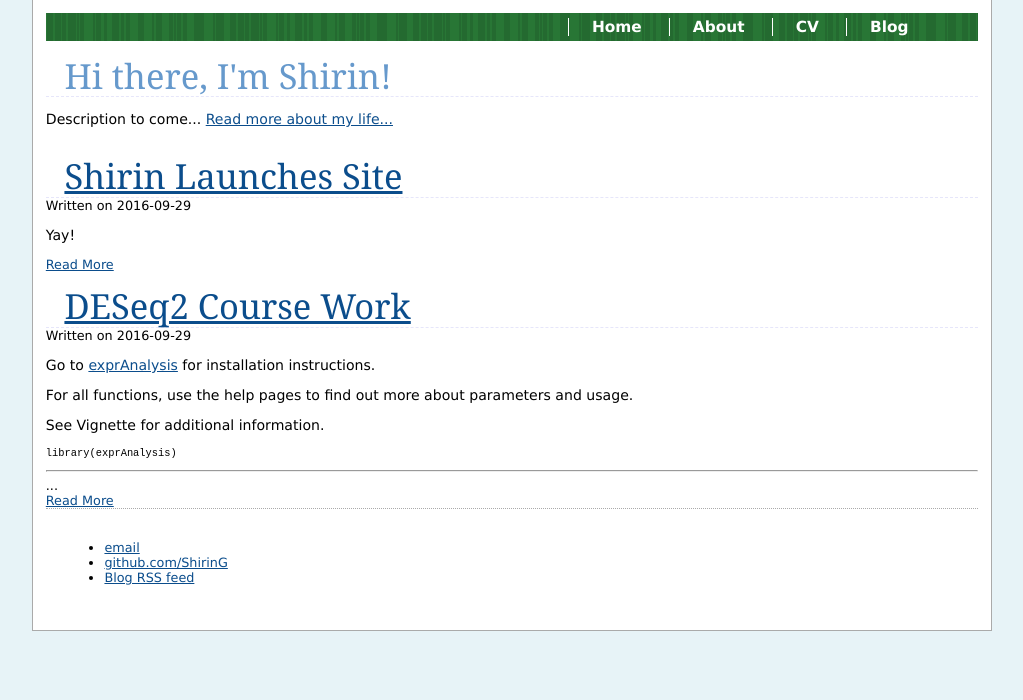
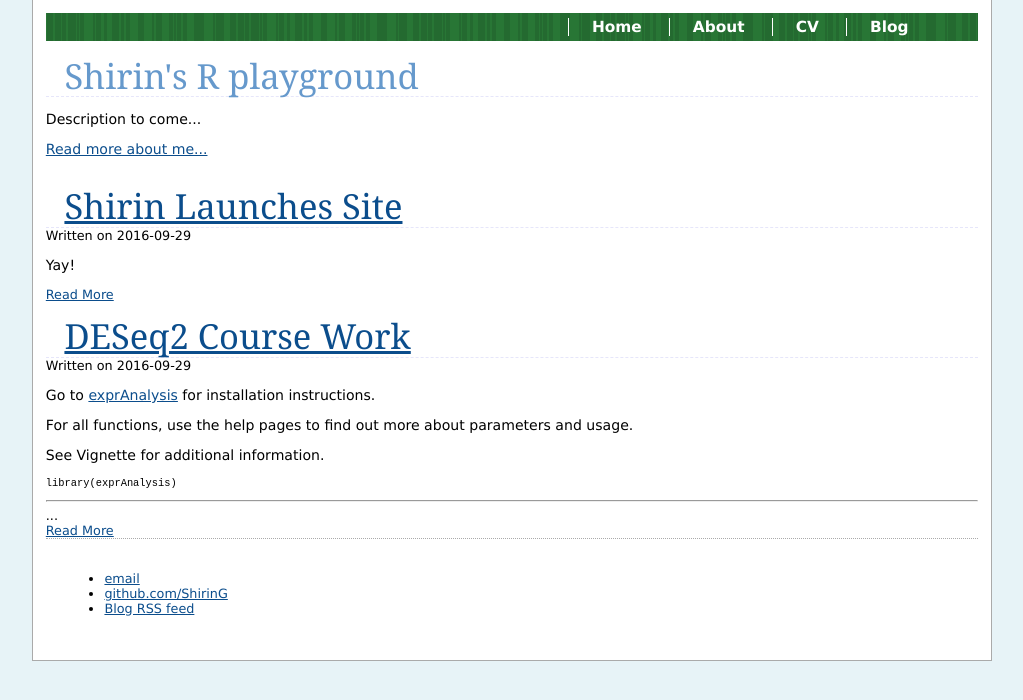
Before and after one commit to ShirinG/ShirinG.github.io, a Jekyll site: the page built from index.html, in a window 1280 px wide. Shown: the top 700 px of the page, without its empty margins (128-1151 px from the left). Built offline with Jekyll 4.4.1, drawn with Linux system fonts in a browser that asks for light colours.

Commit message:
content updated

```diff
--- a/about/index.html
+++ b/about/index.html
@@ -4,5 +4,8 @@
 ---
 <div class="blurb">
 	<h1>Hi there, I'm Shirin!</h1>
-	<p>About to come... <a href="/about">Read more about my life...</a></p>
+
+	<p>About to come...</p>
+
+	<p><a href="/cv">Read my CV...</a></p>
 </div><!-- /.blurb -->
--- a/cv/index.html
+++ b/cv/index.html
@@ -3,6 +3,7 @@
 title: Shirin Glander, PhD
 ---
 <div class="blurb">
-	<h1>Hi there, I'm Shirin!</h1>
-	<p>CV to come... <a href="/about">Read more about my life...</a></p>
+	<h1>Shirin Glander, PhD</h1>
+
+	<p>CV to come... <a href="/about">Read more about me...</a></p>
 </div><!-- /.blurb -->
--- a/index.html
+++ b/index.html
@@ -1,10 +1,15 @@
 ---
 layout: default
-title: Shirin Glander, PhD
+title: Shirin's R playground
 ---
 <div class="blurb">
-	<h1>Hi there, I'm Shirin!</h1>
-	<p>Description to come... <a href="/about">Read more about my life...</a></p>
+
+	<h1>Shirin's R playground</h1>
+
+	<p>Description to come...</p>
+
+	<p><a href="/about">Read more about me...</a></p>
+
 </div><!-- /.blurb -->
 
 <div class="posts">
```
